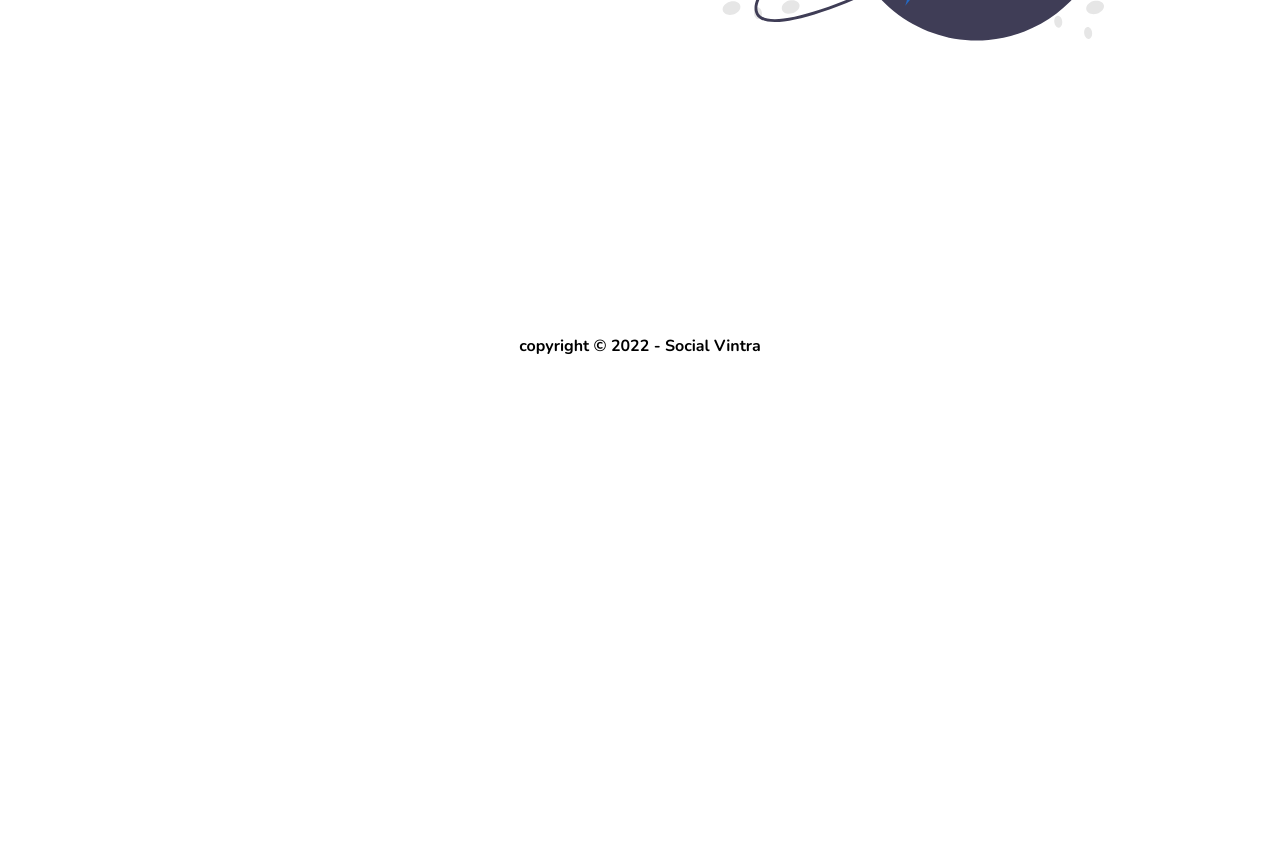
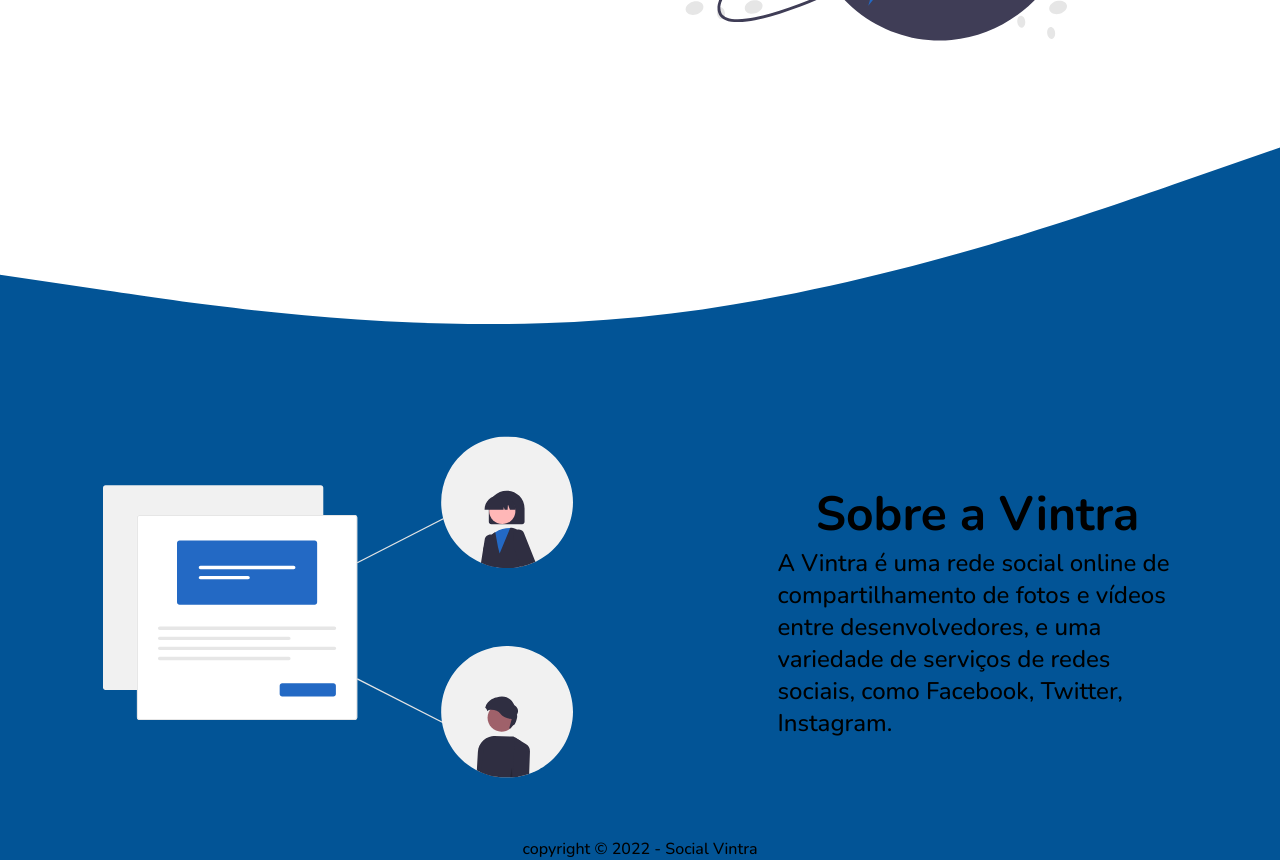
Before and after one commit to Social-Vintra/vintra, a Next.js app: page / in a window 1280 px wide. Shown: the part 440-1300 px from the top of the page. Before the commit the page ends 800 px from the top, so only its background shows below. Built offline with nearby package versions, Linux system fonts and the light colour scheme.

Commit message:
feat/ homeFooter

```diff
--- a/pages/index.js
+++ b/pages/index.js
@@ -48,11 +48,41 @@
             width="470"
             height="350"
             alt="imagen de um planeta azul com um anel preto"
+            className={styles.homePlaneteSVG}
           />
         </div>
       </main>
       <footer className={styles.homeFooter}>
-        <h4>copyright © {new Date().getFullYear()} - Social Vintra </h4>
+        <div className={styles.homeFooterSVG}>
+          <Image
+            src="/footerVector.svg"
+            width="1440"
+            height="350"
+            alt="svg do footer"
+          />
+        </div>
+        <div className={styles.homeFooterContent}>
+          <div className={styles.homeFooterContentSobre}>
+            <div>
+              <Image
+                src="/posts.svg"
+                width="470"
+                height="350"
+                alt="imagen de um planeta azul com um anel preto"
+                className={styles.homePlaneteSVG}
+              />
+            </div>
+            <div className={styles.homeFooterContentSobreText}>
+              <h2>Sobre a Vintra</h2>
+              <p>
+                A Vintra é uma rede social online de compartilhamento de fotos e
+                vídeos entre desenvolvedores, e uma variedade de serviços de
+                redes sociais, como Facebook, Twitter, Instagram.
+              </p>
+            </div>
+          </div>
+          <h4>copyright © {new Date().getFullYear()} - Social Vintra </h4>
+        </div>
       </footer>
     </div>
   );
--- a/styles/home.module.css
+++ b/styles/home.module.css
@@ -1,25 +1,61 @@
-.homeHeader{
+.homeHeader {
   display: flex;
   justify-content: space-between;
   align-items: center;
   margin: 25px;
 }
-.homeMain{
+.homeMain {
   display: flex;
   justify-content: space-around;
   align-items: center;
   margin: 50px;
   flex-flow: row wrap;
+  color: #343633;
 }
-.homeMain div h1{
-font-size: 3rem;
-text-align: center;
-max-width: 550px;
+.homeMain div h1 {
+  font-size: 3.5rem;
+  max-width: 25rem;
 }
-.homeFooter{
+.homeFooter {
   width: 100%;
   height: 25px;
   position: absolute;
   bottom: 0;
   text-align: center;
 }
+
+.homeFooterSVG {
+  width: 100%;
+  margin-top: -200px;
+  overflow: hidden;
+}
+
+.homeFooterContent {
+  background-color: #025496;
+  margin-top: -20px;
+}
+.homeFooterContent h4 {
+  font-weight: 400;
+  font-size: 1rem;
+}
+.homeFooterContentSobre {
+  margin: 0 auto;
+  display: flex;
+  text-align: center;
+  justify-content: space-around;
+  align-items: center;
+  margin-bottom: 50px;
+}
+.homeFooterContentSobreText {
+  text-align: left;
+  font-size: 1.5rem;
+  max-width: 25rem;
+}
+
+.homeFooterContentSobreText p {
+  font-weight: 400;
+}
+.homeFooterContentSobreText h2 {
+  text-align: center;
+  font-size: 3rem;
+}
```
Also changed, not shown: public/posts.svg (added).
